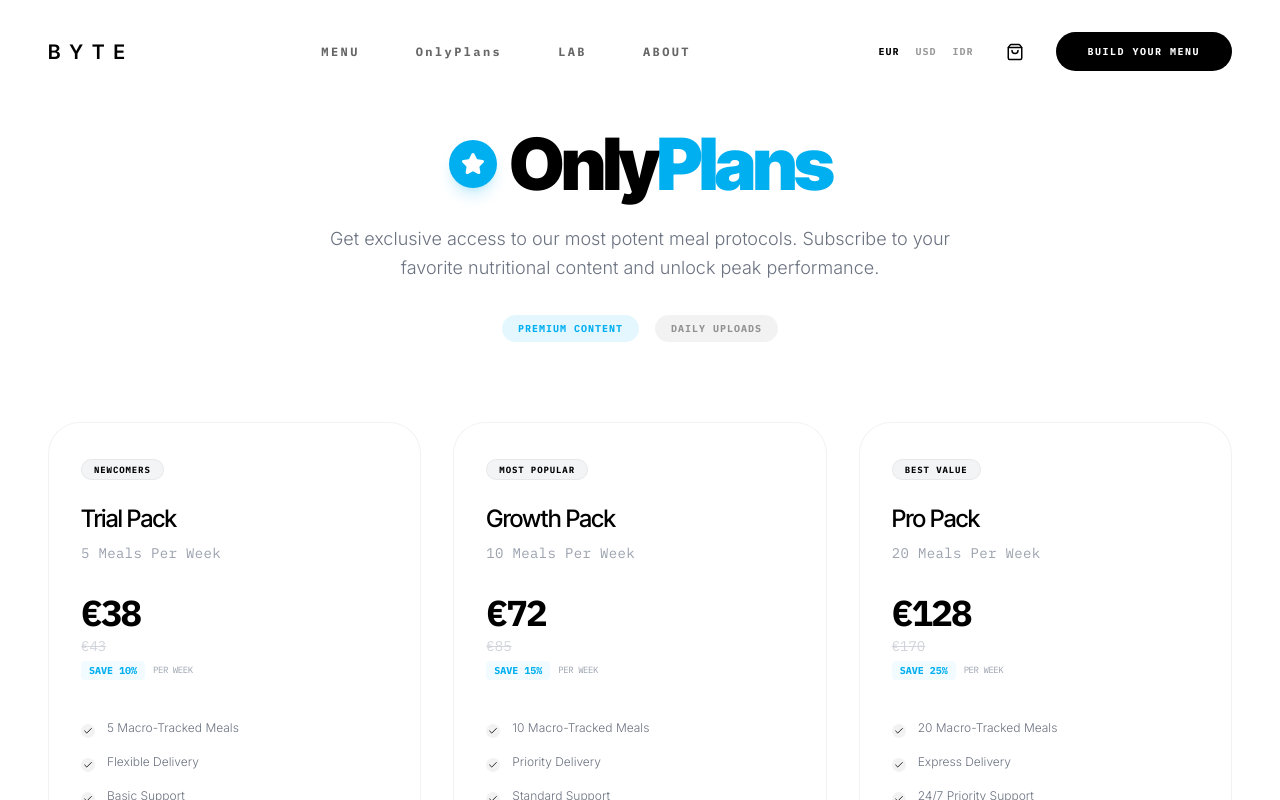
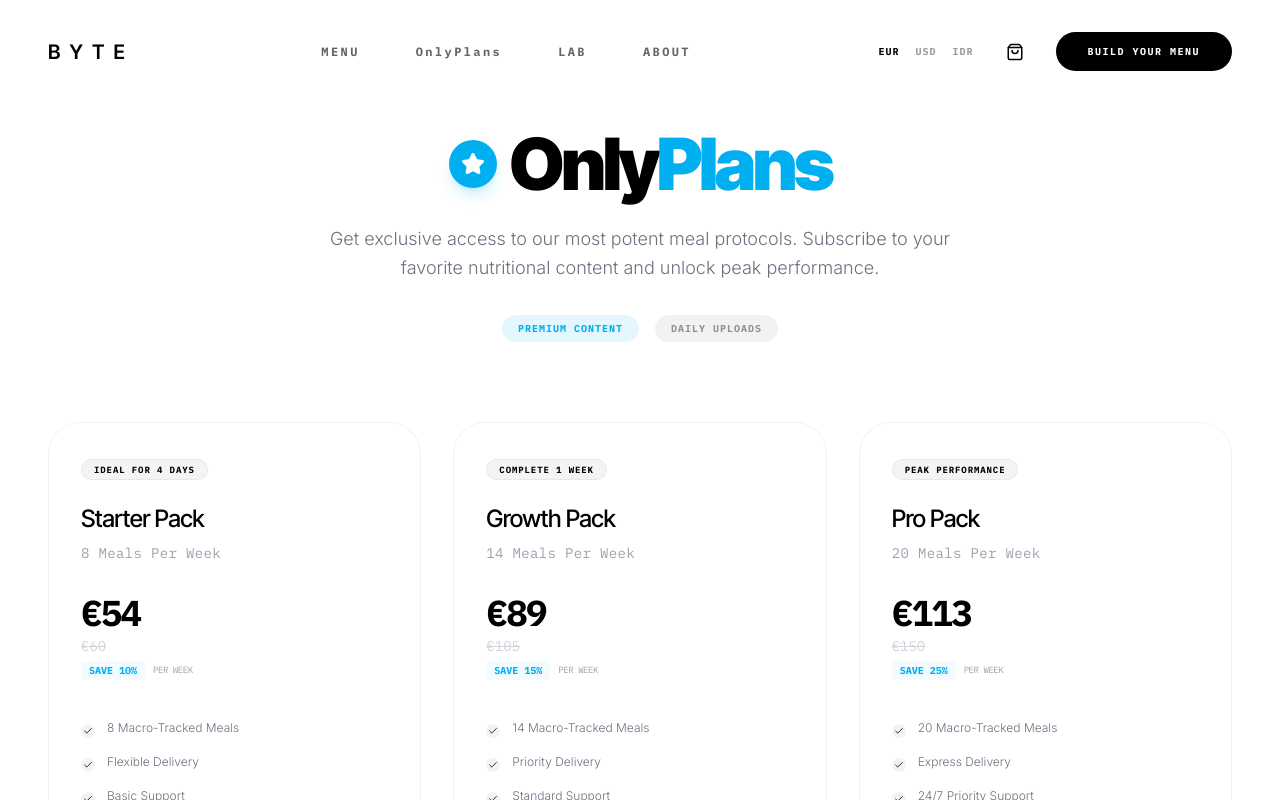
Before and after one commit to gitcipi/BYTELAB, a React (Vite) app: page /plans in a window 1280 px wide. Shown: the top 800 px of the page. Built offline with nearby package versions, Linux system fonts and the light colour scheme.

Commit message:
feat(plans): update packages to 8, 14, and 20 meals with realistic pricing

```diff
--- a/src/pages/Plans.tsx
+++ b/src/pages/Plans.tsx
@@ -35,23 +35,23 @@ const Plans = () => {
 
   const mealPackages = [
     {
-      id: 'trial',
-      name: 'Trial Pack',
-      meals: 5,
+      id: 'starter',
+      name: 'Starter Pack',
+      meals: 8,
       discount: 10,
-      basePrice: 42.50,
-      tag: 'Newcomers',
-      features: ['5 Macro-Tracked Meals', 'Flexible Delivery', 'Basic Support', 'Daily Prep'],
+      basePrice: 60,
+      tag: 'Ideal for 4 days',
+      features: ['8 Macro-Tracked Meals', 'Flexible Delivery', 'Basic Support', 'Daily Prep'],
       color: 'accent'
     },
     {
       id: 'growth',
       name: 'Growth Pack',
-      meals: 10,
+      meals: 14,
       discount: 15,
-      basePrice: 85,
-      tag: 'Most Popular',
-      features: ['10 Macro-Tracked Meals', 'Priority Delivery', 'Standard Support', 'Nutrition Consult'],
+      basePrice: 105,
+      tag: 'Complete 1 week',
+      features: ['14 Macro-Tracked Meals', 'Priority Delivery', 'Standard Support', 'Nutrition Consult'],
       color: 'blue-500'
     },
     {
@@ -59,8 +59,8 @@ const Plans = () => {
       name: 'Pro Pack',
       meals: 20,
       discount: 25,
-      basePrice: 170,
-      tag: 'Best Value',
+      basePrice: 150,
+      tag: 'Peak Performance',
       features: ['20 Macro-Tracked Meals', 'Express Delivery', '24/7 Priority Support', 'Free Lab Customization'],
       color: 'emerald-500'
     }
```
